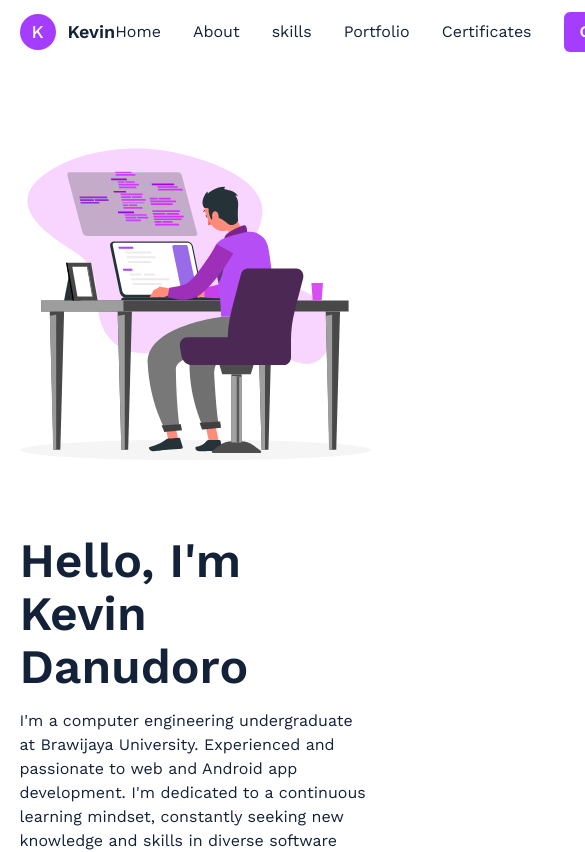
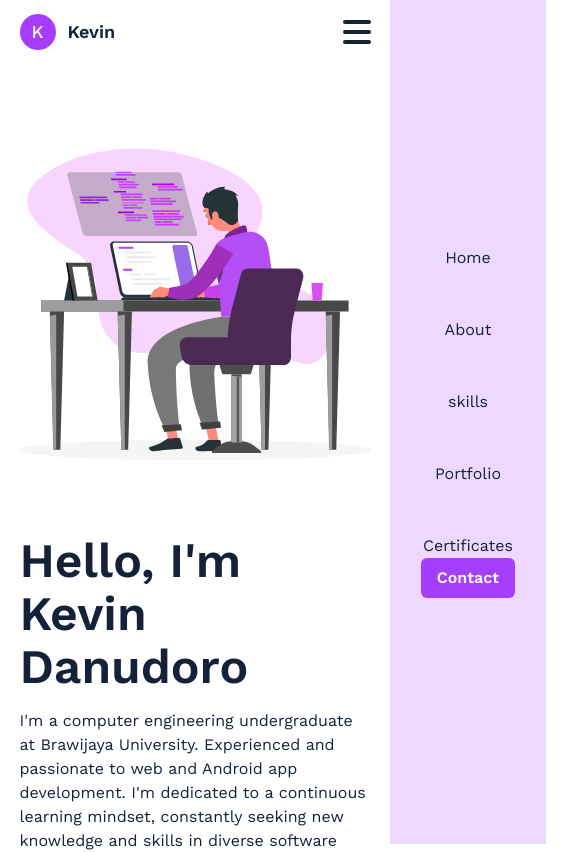
Before and after one commit to KevinDanudoro/portfolio, a Next.js app: page / in a window 390 px wide. Shown: the top 852 px of the page, 585 px wide, since content can reach past the window. Built offline with nearby package versions, Linux system fonts and the light colour scheme.

Commit message:
responsive header and footer

```diff
--- /dev/null
+++ b/src/components/Button/EmailButton.tsx
@@ -0,0 +1,17 @@
+import React from "react";
+import type { FC } from "react";
+import Button from "./Button";
+
+interface EmailButtonProps extends React.HTMLAttributes<HTMLButtonElement> {
+  children?: React.ReactNode;
+}
+
+const EmailButton: FC<EmailButtonProps> = ({ children, ...props }) => {
+  return (
+    <a href="mailto:kevindanudoro68@gmail.com" target="_blank">
+      <Button {...props}>{children}</Button>
+    </a>
+  );
+};
+
+export default EmailButton;
--- a/src/components/Footer/Footer.tsx
+++ b/src/components/Footer/Footer.tsx
@@ -7,11 +7,11 @@ interface FooterProps {}
 
 const Footer: FC<FooterProps> = ({}) => {
   return (
-    <div className="h-[40vh] bg-dark-gray">
-      <div className="flex w-content mx-auto h-full items-end pb-12">
-        <div className="flex justify-between w-full items-center">
+    <div className="h-fit bg-dark-gray">
+      <div className="flex w-content mx-auto h-full items-end py-12">
+        <div className="flex justify-between w-full md:items-center items-start md:flex-row flex-col md:gap-0 gap-8">
           <Logo color="light" />
-          <LinkList color="light" />
+          <LinkList className="text-white flex-wrap gap-y-2" />
           <p className="text-white">
             Design by{" "}
             <a
--- a/src/components/Navbar/LinkList.tsx
+++ b/src/components/Navbar/LinkList.tsx
@@ -1,16 +1,13 @@
 import React from "react";
 import type { FC } from "react";
 import Link from "next/link";
+import { cn } from "@/lib/utils";
 
-interface LinkListProps {
-  color?: "dark" | "light";
-}
+interface LinkListProps extends React.HTMLAttributes<HTMLUListElement> {}
 
-const LinkList: FC<LinkListProps> = ({ color = "dark" }) => {
+const LinkList: FC<LinkListProps> = ({ className, ...props }) => {
   return (
-    <ul
-      className={`flex gap-8 font-normal ${color === "light" && "text-white"}`}
-    >
+    <ul className={cn("flex gap-8 font-normal", className)} {...props}>
       <li>
         <Link href="#hero">Home</Link>
       </li>
--- a/src/components/Navbar/Topbar.tsx
+++ b/src/components/Navbar/Topbar.tsx
@@ -1,24 +1,68 @@
-import React from "react";
+"use client";
+
+import React, { useState } from "react";
 import type { FC } from "react";
 import Link from "next/link";
 
 import Logo from "../Logo/Logo";
 import Button from "../Button/Button";
 import LinkList from "./LinkList";
+import EmailButton from "../Button/EmailButton";
 
 interface TopbarProps {}
 
 const Topbar: FC<TopbarProps> = ({}) => {
+  const [isOpen, setisOpen] = useState(false);
+
   return (
     <div className="bg-white fixed top-0 left-0 right-0 h-16 z-50">
       <div className="w-content h-full mx-auto flex items-center justify-between">
         <Logo />
 
-        <nav className="flex gap-8 items-center">
-          <LinkList />
-          <Link href="/">
-            <Button>Contact</Button>
-          </Link>
+        <nav>
+          <div className="md:flex hidden gap-8 items-center">
+            <LinkList />
+            <EmailButton>Contact</EmailButton>
+          </div>
+
+          <div className="md:hidden">
+            <div
+              className="w-7 h-6 flex justify-between flex-col cursor-pointer z-10 relative"
+              onClick={() => setisOpen((prev) => !prev)}
+            >
+              <div
+                className={`h-1 w-full bg-dark-gray rounded-lg duration-150 origin-left ${
+                  isOpen ? "rotate-45 translate-x-1" : ""
+                }`}
+              />
+              <div
+                className={`h-1 w-full bg-dark-gray rounded-lg duration-150 ${
+                  isOpen ? "opacity-0 scale-0" : ""
+                }`}
+              />
+              <div
+                className={`h-1 w-full bg-dark-gray rounded-lg duration-150 origin-left ${
+                  isOpen ? "-rotate-45 translate-x-1" : ""
+                }`}
+              />
+            </div>
+
+            <div
+              className={`fixed top-0 bottom-0 right-0 w-[40vw] duration-150 translate-x-[100%] bg-gray flex flex-col justify-center items-center ${
+                isOpen ? "translate-x-0" : ""
+              }`}
+            >
+              <LinkList className="flex flex-col items-center gap-12" />
+              <EmailButton>Contact</EmailButton>
+            </div>
+
+            <div
+              className={`fixed inset-0 bg-dark-gray/30 -z-10 duration-150 transition-opacity translate-x-[100%] ${
+                isOpen ? "opacity-100 translate-x-0" : "opacity-0"
+              }`}
+              onClick={() => isOpen && setisOpen((prev) => !prev)}
+            />
+          </div>
         </nav>
       </div>
     </div>
--- a/src/components/Section/About.tsx
+++ b/src/components/Section/About.tsx
@@ -23,7 +23,7 @@ const About: FC<AboutProps> = ({}) => {
 
           <div className="flex flex-col gap-4">
             <h2 className="text-3xl font-semibold">
-              {"I'am a Beginner Front-End Developer"}
+              {"I'am a Junior Front-End Developer"}
             </h2>
 
             <p className="mt-2">
--- a/src/components/Section/Certificate.tsx
+++ b/src/components/Section/Certificate.tsx
@@ -41,14 +41,6 @@ const certificateContents = [
     ),
   },
   {
-    title: "SOLID Programming",
-    header: "Sep 23, 2023 - Sep 23, 2026",
-    image: "/image/dicoding-logo.jpg",
-    button: (
-      <CredentialButton href="https://www.dicoding.com/certificates/1OP80004VXQK" />
-    ),
-  },
-  {
     title: "Android Beginner",
     header: "Sep 23, 2023 - Sep 23, 2026",
     image: "/image/dicoding-logo.jpg",
@@ -62,6 +54,14 @@ const certificateContents = [
     image: "/image/dicoding-logo.jpg",
     button: (
       <CredentialButton href="https://www.dicoding.com/certificates/NVP7OQG8WPR0" />
+    ),
+  },
+  {
+    title: "SOLID Programming",
+    header: "Sep 23, 2023 - Sep 23, 2026",
+    image: "/image/dicoding-logo.jpg",
+    button: (
+      <CredentialButton href="https://www.dicoding.com/certificates/1OP80004VXQK" />
     ),
   },
   {
--- a/src/components/Section/Hero.tsx
+++ b/src/components/Section/Hero.tsx
@@ -6,6 +6,7 @@ import Showcase from "../Showcase/Showcase";
 
 import dynamic from "next/dynamic";
 import Image from "next/image";
+import EmailButton from "../Button/EmailButton";
 
 const HeroAnimation = dynamic(() => import("../Animation/HeroAnimation"), {
   loading: () => (
@@ -33,7 +34,7 @@ const Hero: FC = ({}) => {
             {`I'm a computer engineering undergraduate at Brawijaya University. Experienced and passionate to web and Android app development. I'm dedicated to a continuous learning mindset, constantly seeking new knowledge and skills in diverse software development areas.`}
           </p>
 
-          <Button className="mt-4 w-fit">Say Hello!</Button>
+          <EmailButton className="mt-4">Say Hello!</EmailButton>
 
           <ul className="grid grid-cols-3 gap-2 mt-12" aria-label="achievement">
             <li>
--- a/src/components/Section/Portfolio.tsx
+++ b/src/components/Section/Portfolio.tsx
@@ -1,5 +1,6 @@
 import React from "react";
 import type { FC } from "react";
+
 import Card from "../Card/Card";
 import Button from "../Button/Button";
 import { ArrowRight } from "lucide-react";
@@ -12,7 +13,7 @@ const portfolioContents = [
     image: "/image/hero.svg",
     button: (
       <Button className="w-fit" variant="outline">
-        Case Study
+        Check Out
         <ArrowRight />
       </Button>
     ),
@@ -24,7 +25,7 @@ const portfolioContents = [
     image: "/image/hero.svg",
     button: (
       <Button className="w-fit" variant="outline">
-        Case Study
+        Check Out
         <ArrowRight />
       </Button>
     ),
@@ -36,7 +37,7 @@ const portfolioContents = [
     image: "/image/hero.svg",
     button: (
       <Button className="w-fit" variant="outline">
-        Case Study
+        Check Out
         <ArrowRight />
       </Button>
     ),
```
